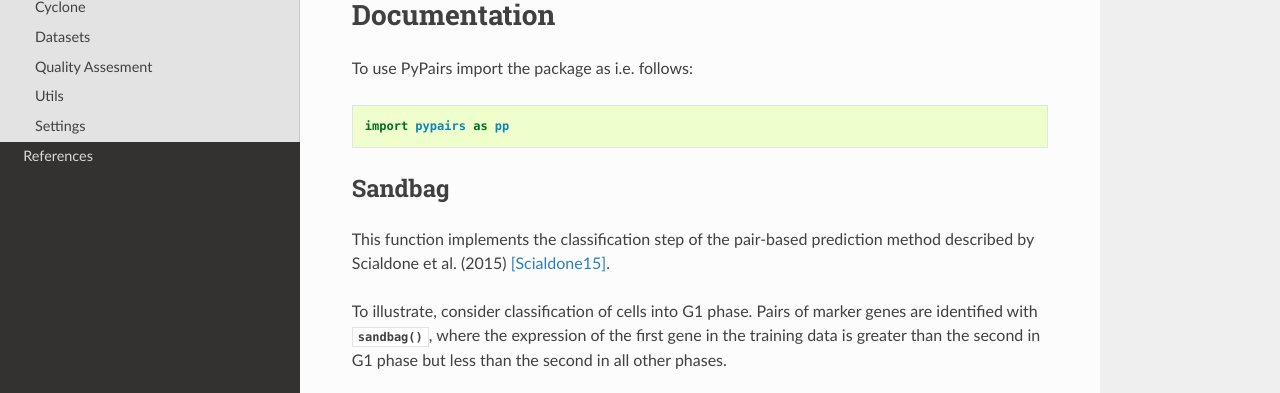
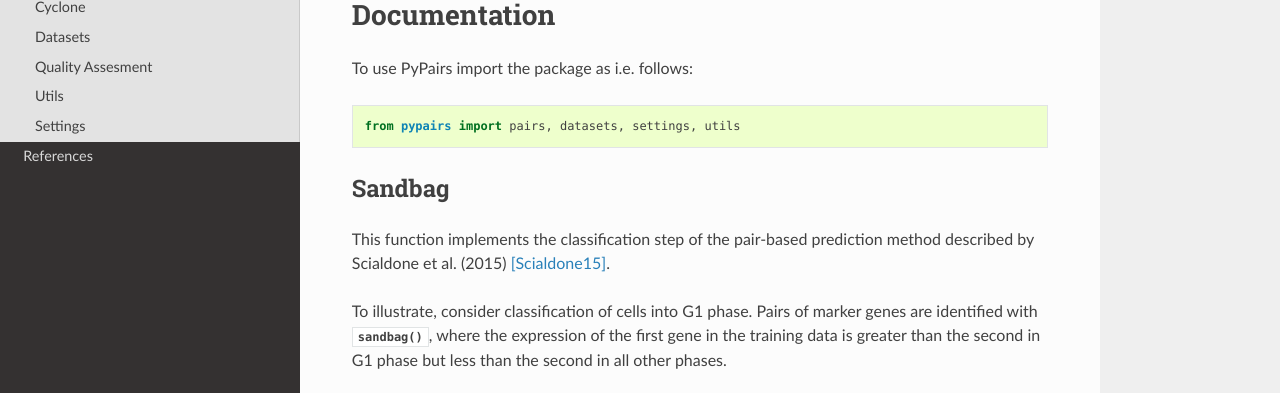
Before and after one commit to rfechtner/pypairs, a Sphinx documentation site: the page built from docs/documentation.rst, in a window 1280 px wide and 900 px high, cut to the strip 203-596 px from the top of the window. Built offline with Sphinx 7.4.7 and the Read the Docs theme 2.0.0, drawn with Linux system fonts in a browser that asks for light colours; the version number could not be read and is left out; some of the changed lines change nothing that is shown.

Commit message:
Cleaning Documentation Output

```diff
--- a/docs/conf.py
+++ b/docs/conf.py
@@ -145,39 +145,139 @@
 # -- Options for HTMLHelp output ---------------------------------------------
 
 # Output file base name for HTML help builder.
-htmlhelp_basename = 'PyPairsdoc'
+htmlhelp_basename = 'PyPairs-Documentation'
 
 
 # -- Options for LaTeX output ------------------------------------------------
+
+latex_engine = 'pdflatex'
+
+latex_elements = {
+    # The paper size ('letterpaper' or 'a4paper').
+    #
+    'papersize': 'a4paper',
+    'releasename':" ",
+    # Sonny, Lenny, Glenn, Conny, Rejne, Bjarne and Bjornstrup
+    # 'fncychap': '\\usepackage[Lenny]{fncychap}',
+    'fncychap': '\\usepackage{fncychap}',
+    'fontpkg': '\\usepackage{amsmath,amsfonts,amssymb,amsthm}',
+    'figure_align':'htbp',
+    # The font size ('10pt', '11pt' or '12pt').
+    #
+    'pointsize': '10pt',
+    # Additional stuff for the LaTeX preamble.
+    #
+    'preamble': r'''
+    %% %% %% %% %% %% %% %% %% %% Meher %% %% %% %% %% %% %% %% %%
+    %% %add number to subsubsection 2=subsection, 3=subsubsection
+    %% % below subsubsection is not good idea.
+    \setcounter{secnumdepth}{3}
+    %
+    %% %% Table of content upto 2=subsection, 3=subsubsection
+    \setcounter{tocdepth}{2}
+    \usepackage{amsmath,amsfonts,amssymb,amsthm}
+    \usepackage{graphicx}
+    %% % r educe spaces for Table of contents, figures and tables
+    %% % i t is used "\addtocontents{toc}{\vskip -1.2cm}" etc. in the document
+    \usepackage[notlot,nottoc,notlof]{}
+    \usepackage{color}
+    \usepackage{transparent}
+    \usepackage{eso-pic}
+    \usepackage{lipsum}
+    \usepackage{footnotebackref} %% link at the footnote to go to the place of footnote in the text
+    %% spacing between line
+    \usepackage{setspace}
+    %% %% \onehalfspacing
+    %% %% \doublespacing
+    \singlespacing
+    %% %% %% %% %% % d atetime
+    \usepackage{datetime}
+    \newdateformat{MonthYearFormat}{%
+    \monthname[\THEMONTH], \THEYEAR}
+    %% RO, LE will not work for 'oneside' layout.
+    %% Change oneside to twoside in document class
+    \usepackage{fancyhdr}
+    \pagestyle{fancy}
+    \fancyhf{}
+    %% % Alternating Header for oneside
+    \fancyhead[L]{\ifthenelse{\isodd{\value{page}}}{ \small \nouppercase{\leftmark} }{}}
+    \fancyhead[R]{\ifthenelse{\isodd{\value{page}}}{}{ \small \nouppercase{\rightmark} }}
+    %% % Alternating Header for two side
+    %\fancyhead[RO]{\small \nouppercase{\rightmark}}
+    %\fancyhead[LE]{\small \nouppercase{\leftmark}}
+    %% for oneside: change footer at right side. If you want to use Left and right then use same as␣
+    ˓→header defined above.
+    \fancyfoot[R]{\ifthenelse{\isodd{\value{page}}}{{\tiny Meher Krishna Patel} }{\href{http://
+    ˓→pythondsp.readthedocs.io/en/latest/pythondsp/toc.html}{\tiny PythonDSP}}}
+    %% % Alternating Footer for two side
+    %\fancyfoot[RO, RE]{\scriptsize Meher Krishna Patel (mekrip@gmail.com)}
+    %% % page number
+    \fancyfoot[CO, CE]{\thepage}
+    \renewcommand{\headrulewidth}{0.5pt}
+    \renewcommand{\footrulewidth}{0.5pt}
+    \RequirePackage{tocbibind} %% % c omment this to remove page number for following
+    \addto\captionsenglish{\renewcommand{\contentsname}{Table of contents}}
+    \addto\captionsenglish{\renewcommand{\listfigurename}{List of figures}}
+    \addto\captionsenglish{\renewcommand{\listtablename}{List of tables}}
+    % \addto\captionsenglish{\renewcommand{\chaptername}{Chapter}}
+    %% reduce spacing for itemize
+    \usepackage{enumitem}
+    \setlist{nosep}
+    %% %% %% %% %% % Quote Styles at the top of chapter
+    \usepackage{epigraph}
+    \setlength{\epigraphwidth}{0.8\columnwidth}
+    \newcommand{\chapterquote}[2]{\epigraphhead[60]{\epigraph{\textit{#1}}{\textbf {\textit{--#2}}}}}
+    %% %% %% %% %% % Quote for all places except Chapter
+    \newcommand{\sectionquote}[2]{{\quote{\textit{``#1''}}{\textbf {\textit{--#2}}}}}
+    ''',
+    'maketitle': r'''
+    \pagenumbering{Roman} %% % to avoid page 1 conflict with actual page 1
+    \begin{titlepage}
+    \centering
+    \vspace*{40mm} %% % * is used to give space from top
+    \textbf{\Huge {Sphinx format for Latex and HTML}}
+    \vspace{0mm}
+    \begin{figure}[!h]
+    \centering
+    \includegraphics[scale=0.3]{logo.jpg}
+    \end{figure}
+    \vspace{0mm}
+    \Large \textbf{{Meher Krishna Patel}}
+    \small Created on : Octorber, 2017
+    \vspace*{0mm}
+    \small Last updated : \MonthYearFormat\today
+    %% \vfill adds at the bottom
+    \vfill
+    \small \textit{More documents are freely available at }{\href{http://pythondsp.readthedocs.
+    ˓→io/en/latest/pythondsp/toc.html}{PythonDSP}}
+    \end{titlepage}
+    \clearpage
+    \pagenumbering{roman}
+    \tableofcontents
+    \listoffigures
+    \listoftables
+    \clearpage
+    \pagenumbering{arabic}
+    ''',
+    # Latex figure (float) alignment
+    #
+    # 'figure_align': 'htbp',
+    'sphinxsetup': \
+    'hmargin={0.7in,0.7in}, vmargin={1in,1in}, \
+    verbatimwithframe=true, \
+    TitleColor={rgb}{0,0,0}, \
+    HeaderFamily=\\rmfamily\\bfseries, \
+    InnerLinkColor={rgb}{0,0,1}, \
+    OuterLinkColor={rgb}{0,0,1}',
+    'tableofcontents':' '
+}
 
 # Grouping the document tree into LaTeX files. List of tuples
 # (source start file, target name, title,
 #  author, documentclass [howto, manual, or own class]).
 latex_documents = [
     (master_doc, 'PyPairs.tex', 'PyPairs Documentation',
-     'R. Fechtner, A. Scialdone', 'manual'),
-]
-
-
-# -- Options for manual page output ------------------------------------------
-
-# One entry per manual page. List of tuples
-# (source start file, name, description, authors, manual section).
-man_pages = [
-    (master_doc, 'pypairs', 'PyPairs Documentation',
-     [author], 1)
-]
-
-
-# -- Options for Texinfo output ----------------------------------------------
-
-# Grouping the document tree into Texinfo files. List of tuples
-# (source start file, target name, title, author,
-#  dir menu entry, description, category)
-texinfo_documents = [
-    (master_doc, 'PyPairs', 'PyPairs Documentation',
-     author, 'PyPairs', 'One line description of project.',
-     'Miscellaneous'),
+     author, 'manual'),
 ]
 
 # -- Extension configuration -------------------------------------------------
--- a/docs/documentation.rst
+++ b/docs/documentation.rst
@@ -5,7 +5,7 @@
 
 To use PyPairs import the package as i.e. follows::
 
-   import pypairs as pp
+   from pypairs import pairs, datasets, settings, utils
 
 
 .. _Methods:
```
